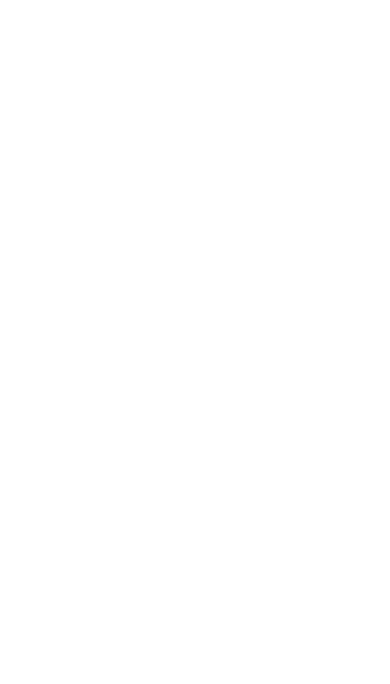
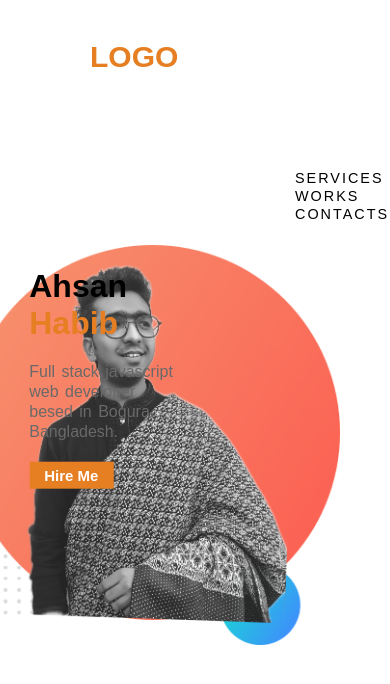
Before and after one commit to Ahsan75412/Basic-html-css, a plain HTML site: page index.html in a window 390 px wide. Drawn offline with Linux system fonts and the light colour scheme.

Commit message:
practice sample project done with html and css but it not responsive yet

```diff
--- a/css/style.css
+++ b/css/style.css
@@ -2,4 +2,101 @@
     margin: 0;
     padding: 0;
     box-sizing: border-box;
+    font-family: Arial, Helvetica, sans-serif;
 }
+
+header{
+    height: 80vh;
+}
+
+.logo{
+    display: inline-block;
+    text-decoration: none;
+    margin: 40px;
+    margin-left: 90px;
+    font-size: 30px;
+    color: #e67e22;
+    padding-top: -30px;
+    font-weight: bolder;
+
+
+}
+
+.main-nav{
+    width: 50%;
+    float: right;
+    list-style: none;
+    margin-top: 55px;
+    margin-left: 30px;
+
+}
+
+.main-nav li{
+    display: inline-block;
+    margin-left: 100px;
+}
+
+.main-nav li a{
+   margin-right: 20px;
+   letter-spacing: 2px;
+}
+
+.main-nav li a:link,
+.main-nav li a:visited{
+    padding: 8px 0;
+    color: black;
+    text-decoration: none;
+    text-transform: uppercase;
+    font-size: 90%;
+    border-bottom: 2px solid transparent;
+    transition: border-bottom 0.2s;
+}
+.main-nav li a:hover,
+.main-nav li a:active{
+    border-bottom: 2px solid #e67e22;
+}
+
+
+
+.content {
+   margin-top: -50px;
+    width: 50%;
+    position: relative;
+    top: 40%;
+    left: 15%;
+    transform: translate(-15%,-30%);
+
+}
+
+.content p{
+    margin-top: 20px;
+    color: dimgrey;
+    line-height: 20px;
+    word-spacing: 2px;
+}
+
+span{
+    color: #e67e22;
+}
+
+button{
+    margin-top: 20px;
+    padding: 5px 15px 5px;
+    background-color: #e67e22;
+    color: #fff;
+    border: none;
+    font-size: 15px;
+    font-weight: bold;
+}
+
+.image{
+    width: 50%;
+    float: right;
+}
+
+img{
+    margin-top: -40px;
+    height: 400px;
+    float: right;
+    margin-right: 50px;
+}
--- a/index.html
+++ b/index.html
@@ -1,13 +1,38 @@
 <!DOCTYPE html>
 <html lang="en">
+
 <head>
     <meta charset="UTF-8">
     <meta http-equiv="X-UA-Compatible" content="IE=edge">
     <meta name="viewport" content="width=device-width, initial-scale=1.0">
     <title>PORTFOLIEO</title>
-    <link rel="stylesheet" href="/css/style.css">
+    <link rel="stylesheet" href="css/style.css">
 </head>
+
 <body>
+        <header>
+            <div class="row">
+                <a href="#" class="logo">LOGO</a>
 
+                <ul class="main-nav">
+                    <li><a href="#">Services</a> </li>
+                    <li><a href="#">Works</a> </li>
+                    <li><a href="#">Contacts</a> </li>
+
+                </ul>
+            </div>
+        </nav>
+
+            <div class="content">
+                <h1>Ahsan <span>Habib</span></h1>
+                <p>Full stack javascript web developer <br> besed in Bogura, Bangladesh.</p>
+                <button>Hire Me</button>
+            </div>
+            <div class="image">
+                <img src="my-bg.png" alt="image">
+            </div>
+         </header>
+    </div>
 </body>
+
 </html>
```
